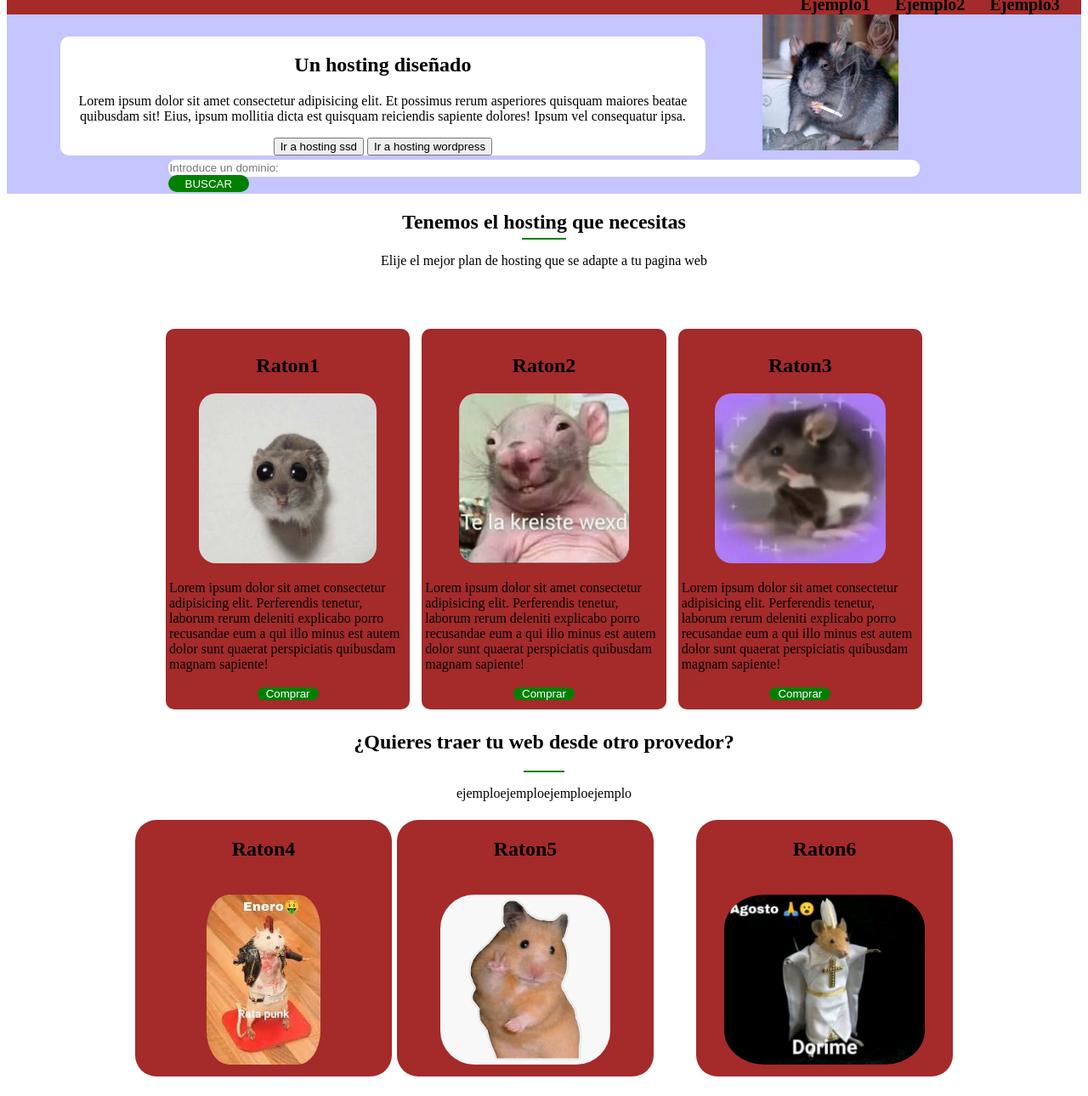
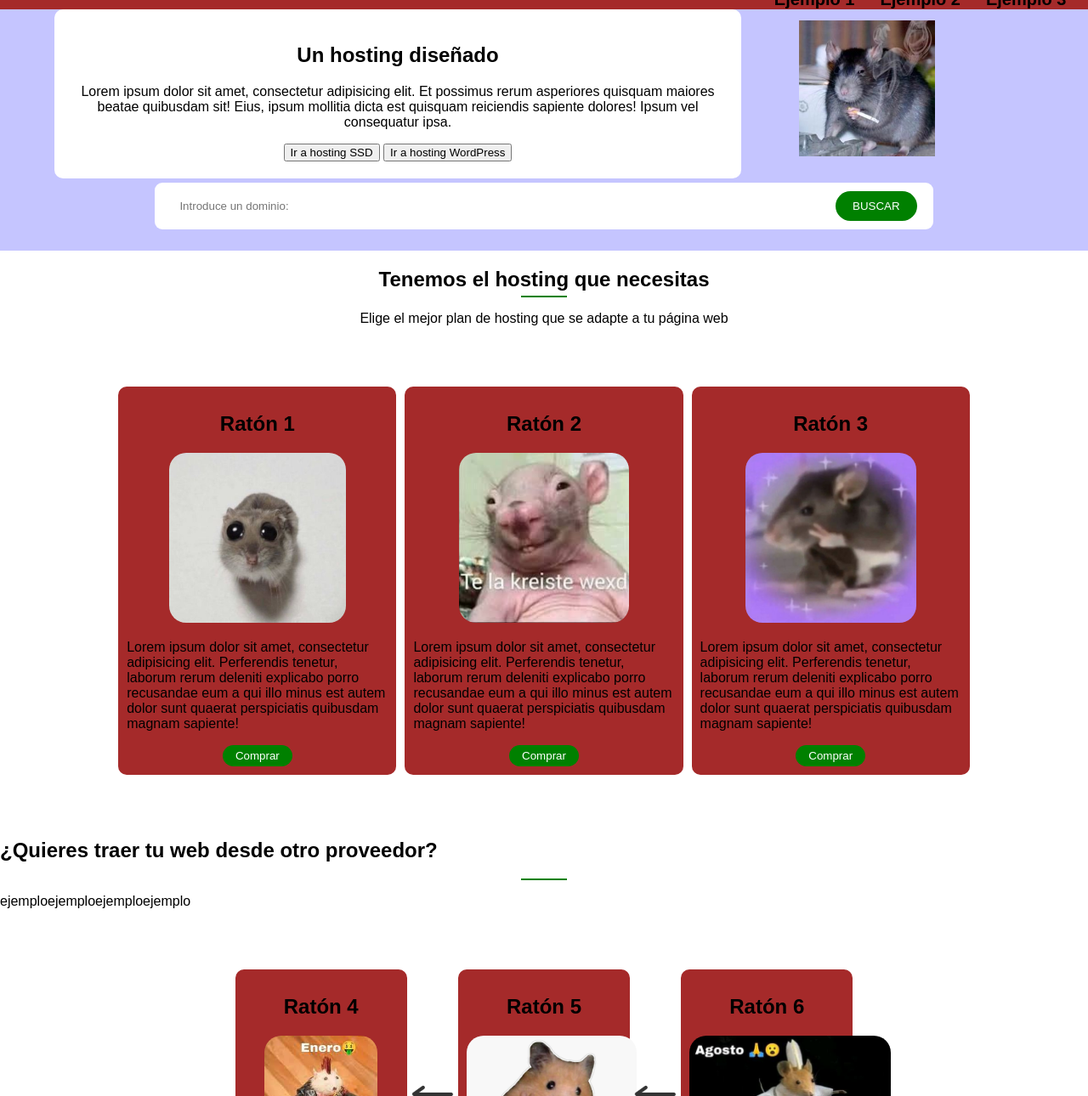
Before and after one commit to Jheremmy/Melon_Demon, a plain HTML site: page index.html in a window 1280 px wide. Shown: the part 226-1516 px from the top of the page at 85% size. Drawn offline with Linux system fonts and the light colour scheme.

Commit message:
flechas alineadas

```diff
--- a/assets/css/estilo1.css
+++ b/assets/css/estilo1.css
@@ -1,148 +1,169 @@
-header{
-    background-color: #a52a2a
+/* Variables de color */
+:root {
+    --color-principal: #a52a2a;
+    --color-secundario: green;
+    --color-texto: white;
+    --color-fondo-seccion: rgba(0, 0, 255, 0.226);
+    --color-blanco: white;
+    --color-gris: grey;
+    --color-negro: black;
 }
-main{
 
+/* General */
+body {
+    margin: 0;
+    font-family: Arial, sans-serif;
 }
-footer{
-    background-color: #a52a2a;
+
+/* Header */
+header {
+    background-color: var(--color-principal);
 }
-#div1{
-    background-color: rgb(22, 2, 2);
+
+#div1, #div2 {
+    background-color: var(--color-principal);
 }
-#div2{
-    background-color: #a52a2a;
-}
-nav{
-    background-color: #a52a2a;
+
+nav {
+    background-color: var(--color-principal);
     text-align: right;
 }
-#img{
-    background-color: aliceblue;
+
+#nav1 a {
+    color: var(--color-gris);
 }
-#nav1 a{
-    color: grey;
-}
-#nav2 a{
-    color: black;
+
+#nav2 a {
+    color: var(--color-negro);
     font-size: 20px;
     margin-right: 2%;
     font-weight: bold;
 }
-nav a{
+
+nav a {
     text-decoration: none;
 }
-#sesion1{
-    background-color:rgba(0, 0, 255, 0.226) ;
+
+/* Sección Principal */
+#sesion1 {
+    background-color: var(--color-fondo-seccion);
     padding-bottom: 20px;
 }
-#cajitaBlanca{
+
+#cajitaBlanca {
     margin-left: 5%;
-    background-color: white;
+    background-color: var(--color-blanco);
     width: 60%;
     display: inline-block;
     text-align: center;
     border-radius: 10px;
+    padding: 20px;
 }
-#divImg{
+
+#divImg {
     width: 25%;
     display: inline;
     margin-left: 5%;
 }
-#buscador{
-    background-color: white;
+
+/* Buscador */
+#buscador {
+    background-color: var(--color-blanco);
     width: 70%;
-    margin: auto;
-    margin-top: 5px;
+    margin: 5px auto;
     border-radius: 9px;
-    height: 20px;
+    padding: 10px;
+    display: flex;
+    align-items: center;
+    justify-content: center;
+}
 
-}
-#iBuscador{
-    height: 79%;
-    width: 91%;
+#iBuscador {
+    height: 35px;
+    width: 85%;
     border: none;
     border-radius: 10px;
+    padding: 0 10px;
 }
-#btnBuscar{
+
+#btnBuscar {
     height: 100%;
-   /* width: 10%;*/
-    color: white;
-    background-color: green;
+    color: var(--color-texto);
+    background-color: var(--color-secundario);
     border: none;
     border-radius: 20px;
-    padding: 0px 20px;
+    padding: 10px 20px;
 }
-.titulo1{
+
+/* Títulos y líneas */
+.titulo1 {
     text-align: center;
-    margin-top: 20px;
-    margin-bottom: 5px;
+    margin: 20px 0 5px;
 }
-.parrafo1{
+
+.parrafo1 {
     text-align: center;
 }
-.linea1{
+
+.linea1 {
     width: 4%;
     margin: auto;
-    background-color: green;
-    border: solid 1px green;
+    background-color: var(--color-secundario);
+    border: solid 1px var(--color-secundario);
 }
-.tarjeta{
-    background-color: #a52a2a;
+
+/* Tarjetas */
+.tarjeta, .tarjeta2 {
+    background-color: var(--color-principal);
     text-align: center;
-    padding: 10px 4px;
+    padding: 10px;
     width: 24%;
     border-radius: 10px;
     display: inline-block;
     margin: 5px;
 }
-.tarjeta p{
-    text-align: left;
-}
-.tarjeta button{
-    color: white;
-    background-color: green;
-    border: none;
-    border-radius: 20px;
-    padding: 0px 10px;
-}
-.tarjeta img{
+
+.tarjeta img, .tarjeta2 img {
     height: 200px;
     border-radius: 20px;
 }
-.contenedorTarjeta{
-    display: inline;
+
+.tarjeta p {
+    text-align: left;
 }
-.contenedor{
-    background-color: rgb(255, 255, 255);
+
+.tarjeta button {
+    color: var(--color-texto);
+    background-color: var(--color-secundario);
+    border: none;
+    border-radius: 20px;
+    padding: 5px 15px;
+}
+
+/* Contenedores */
+.contenedor, .contenedor2 {
+    background-color: var(--color-blanco);
     text-align: center;
-    padding: 50px
+    padding: 50px 0;
 }
-.tarjeta2{
-    background-color: #a52a2a;
-    text-align: center;
-    padding: 1px 1px;
-    width:  300px;
-    height: 300px;
-    border-radius: 25px;
-    display: inline-block;
-    margin: 1px;
+
+.contenedorTarjeta, .contenedorTarjeta2 {
+    display: inline-flex;
+    flex-wrap: wrap;
+    justify-content: center;
 }
-.contenedorTarjeta2{
-    display: inline;
+
+.tarjetaflechas {
+    display: flex;
+    align-items: center;
 }
-.contenedor2{
-    background-color: rgb(255, 255, 255);
-    text-align: center;
-    padding: 5px;
+
+.tarjetaflechas img {
+    cursor: pointer; /* Hace que las flechas sean clicables */
+    width: 50px;
+    transition: transform 0.3s ease; /* Efecto al pasar el ratón por encima */
 }
-.tarjeta2 img, .flecha{
-    height: 200px;
-    border-radius: 20%;
-    display: inline-block;
-    margin: 20px;
-    text-align: center;
+
+.tarjetaflechas img:hover {
+    transform: scale(1.2); /* Agranda la flecha al pasar el ratón */
 }
-.tarjetaflechas{
-
-}
--- a/index.html
+++ b/index.html
@@ -1,5 +1,5 @@
 <!DOCTYPE html>
-<html lang="en">
+<html lang="es">
 <head>
     <meta charset="UTF-8">
     <meta name="viewport" content="width=device-width, initial-scale=1.0">
@@ -10,19 +10,19 @@
     <header>
         <div id="div1">
             <nav id="nav1">
-                <a href="/opcion1">Opcion1</a>
-                <a href="/opcion2">Opcion2</a>
-                <a href="/opcion3">Opcion3</a>
+                <a href="/opcion1">Opción 1</a>
+                <a href="/opcion2">Opción 2</a>
+                <a href="/opcion3">Opción 3</a>
             </nav>
         </div>
         <div>
-            <img src="assets/img/QO3nNrWi_400x400.jpg" width="15%">
+            <img src="assets/img/QO3nNrWi_400x400.jpg" width="15%" alt="Logo Empresa">
         </div>
         <div id="div2">
             <nav id="nav2">
-                <a href="eje1">Ejemplo1</a>
-                <a href="eje2">Ejemplo2</a>
-                <a href="eje2">Ejemplo3</a>
+                <a href="/ejemplo1">Ejemplo 1</a>
+                <a href="/ejemplo2">Ejemplo 2</a>
+                <a href="/ejemplo3">Ejemplo 3</a>
             </nav>
         </div>
     </header>
@@ -31,12 +31,12 @@
             <div>
                 <div id="cajitaBlanca">
                     <h1>Un hosting diseñado</h1>
-                    <p>Lorem ipsum dolor sit amet consectetur adipisicing elit. Et possimus rerum asperiores quisquam maiores beatae quibusdam sit! Eius, ipsum mollitia dicta est quisquam reiciendis sapiente dolores! Ipsum vel consequatur ipsa.</p>
-                    <button>Ir a hosting ssd</button>
-                    <button>Ir a hosting wordpress</button>
+                    <p>Lorem ipsum dolor sit amet, consectetur adipisicing elit. Et possimus rerum asperiores quisquam maiores beatae quibusdam sit! Eius, ipsum mollitia dicta est quisquam reiciendis sapiente dolores! Ipsum vel consequatur ipsa.</p>
+                    <button>Ir a hosting SSD</button>
+                    <button>Ir a hosting WordPress</button>
                 </div>
                 <div id="divImg">
-                    <img src="assets/img/mJE3UA0e_400x400.jpg" height="160px">
+                    <img src="assets/img/mJE3UA0e_400x400.jpg" height="160px" alt="Imagen Hosting">
                 </div>
             </div>
             <div id="buscador">
@@ -47,58 +47,58 @@
         <section id="section2">
             <h1 class="titulo1">Tenemos el hosting que necesitas</h1>
             <div class="linea1"></div>
-            <p class="parrafo1">Elije el mejor plan de hosting que se adapte a tu pagina web</p>
+            <p class="parrafo1">Elige el mejor plan de hosting que se adapte a tu página web</p>
             <div class="contenedor">
                 <div class="contenedorTarjeta">
                     <div class="tarjeta">
-                        <h1>Raton1</h1>
-                        <img src="assets/img/65a74f94f170d.jpeg">
-                        <p>Lorem ipsum dolor sit amet consectetur adipisicing elit. Perferendis tenetur, laborum rerum deleniti explicabo porro recusandae eum a qui illo minus est autem dolor sunt quaerat perspiciatis quibusdam magnam sapiente!</p>
+                        <h1>Ratón 1</h1>
+                        <img src="assets/img/65a74f94f170d.jpeg" alt="Imagen Ratón 1">
+                        <p>Lorem ipsum dolor sit amet, consectetur adipisicing elit. Perferendis tenetur, laborum rerum deleniti explicabo porro recusandae eum a qui illo minus est autem dolor sunt quaerat perspiciatis quibusdam magnam sapiente!</p>
                         <button>Comprar</button>
                     </div>
                     <div class="tarjeta">
-                        <h1>Raton2</h1>
-                        <img src="assets/img/images.jpg">
-                        <p>Lorem ipsum dolor sit amet consectetur adipisicing elit. Perferendis tenetur, laborum rerum deleniti explicabo porro recusandae eum a qui illo minus est autem dolor sunt quaerat perspiciatis quibusdam magnam sapiente!</p>
+                        <h1>Ratón 2</h1>
+                        <img src="assets/img/images.jpg" alt="Imagen Ratón 2">
+                        <p>Lorem ipsum dolor sit amet, consectetur adipisicing elit. Perferendis tenetur, laborum rerum deleniti explicabo porro recusandae eum a qui illo minus est autem dolor sunt quaerat perspiciatis quibusdam magnam sapiente!</p>
                         <button>Comprar</button>
                     </div>
                     <div class="tarjeta">
-                        <h1>Raton3</h1>
-                        <img src="assets/img/21916a3f8af6c3d950ef1db640dcc8b8.jpg">
-                        <p>Lorem ipsum dolor sit amet consectetur adipisicing elit. Perferendis tenetur, laborum rerum deleniti explicabo porro recusandae eum a qui illo minus est autem dolor sunt quaerat perspiciatis quibusdam magnam sapiente!</p>
+                        <h1>Ratón 3</h1>
+                        <img src="assets/img/21916a3f8af6c3d950ef1db640dcc8b8.jpg" alt="Imagen Ratón 3">
+                        <p>Lorem ipsum dolor sit amet, consectetur adipisicing elit. Perferendis tenetur, laborum rerum deleniti explicabo porro recusandae eum a qui illo minus est autem dolor sunt quaerat perspiciatis quibusdam magnam sapiente!</p>
                         <button>Comprar</button>
                     </div>
+                </div>
             </div>
-            <h1>¿Quieres traer tu web desde otro provedor?</h1>
+            <h1>¿Quieres traer tu web desde otro proveedor?</h1>
             <div class="linea1"></div>
             <p>ejemploejemploejemploejemplo</p>
             <div class="contenedor2">
                 <div class="contenedorTarjeta2">
                     <div class="tarjeta2">
-                        <h1>Raton4</h1>
-                        <img src="assets/img/images (1).jpg">
+                        <h1>Ratón 4</h1>
+                        <img src="assets/img/images (1).jpg" alt="Imagen Ratón 4">
+                    </div>
+                    <div class="tarjetaflechas">
+                        <img src="assets/img/flecha.png" width="50px" alt="Flecha izquierda">
                     </div>
                     <div class="tarjeta2">
-                        <h1>Raton5</h1>
-                        <img src="assets/img/51lv6HF7udS._AC_UF1000,1000_QL80_.jpg">
+                        <h1>Ratón 5</h1>
+                        <img src="assets/img/51lv6HF7udS._AC_UF1000,1000_QL80_.jpg" alt="Imagen Ratón 5">
                     </div>
-                    <div class="flecha">
+                    <div class="tarjetaflechas">
+                        <img src="assets/img/flecha.png" width="50px" alt="Flecha derecha">
                     </div>
                     <div class="tarjeta2">
-                        <h1>Raton6</h1>
-                        <img src="assets/img/68747470733a2f2f73332e616d617a6f6e6177732e636f6d2f776174747061642d6d656469612d736572766963652f53746f7279496d6167652f3830756d7a735558314c6d6d39773d3d2d3831362e31366361336366656364303063.jpg">
-
+                        <h1>Ratón 6</h1>
+                        <img src="assets/img/68747470733a2f2f73332e616d617a6f6e6177732e636f6d2f776174747061642d6d656469612d736572766963652f53746f7279496d6167652f3830756d7a735558314c6d6d39773d3d2d3831362e31366361336366656364303063.jpg" alt="Imagen Ratón 6">
                     </div>
-                    <div class="tarjetaflechas">
-                        <div>
-                            <img src="assets/img/flecha.png" width="100px">
-                        </div>
-                        <div>
-                            <img src="assets/img/flecha.png" width="100px">
-                        </div>
-                    </div>
+                </div>
+            </div>
         </section>
     </main>
-    <footer>Footer</footer>
+    <footer>
+        <p>&copy; 2024 Mi Empresa. Todos los derechos reservados.</p>
+    </footer>
 </body>
 </html>
```
